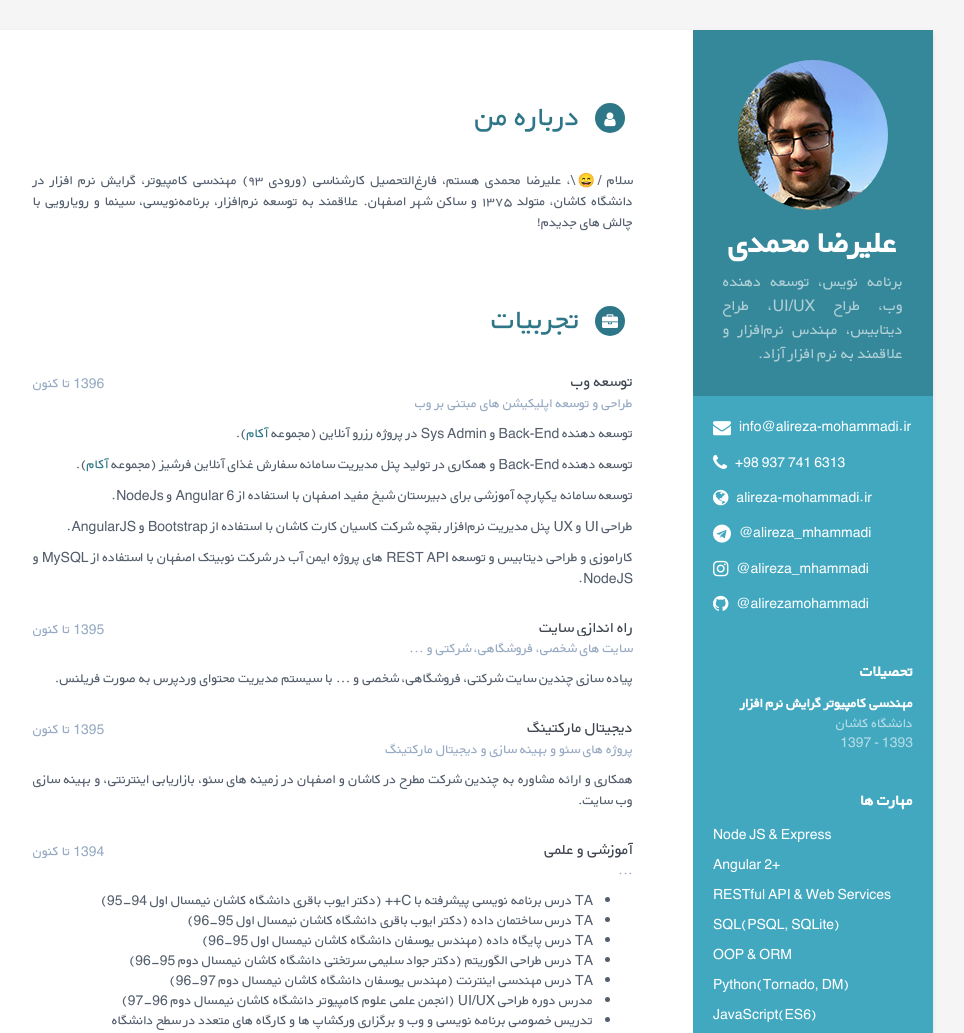
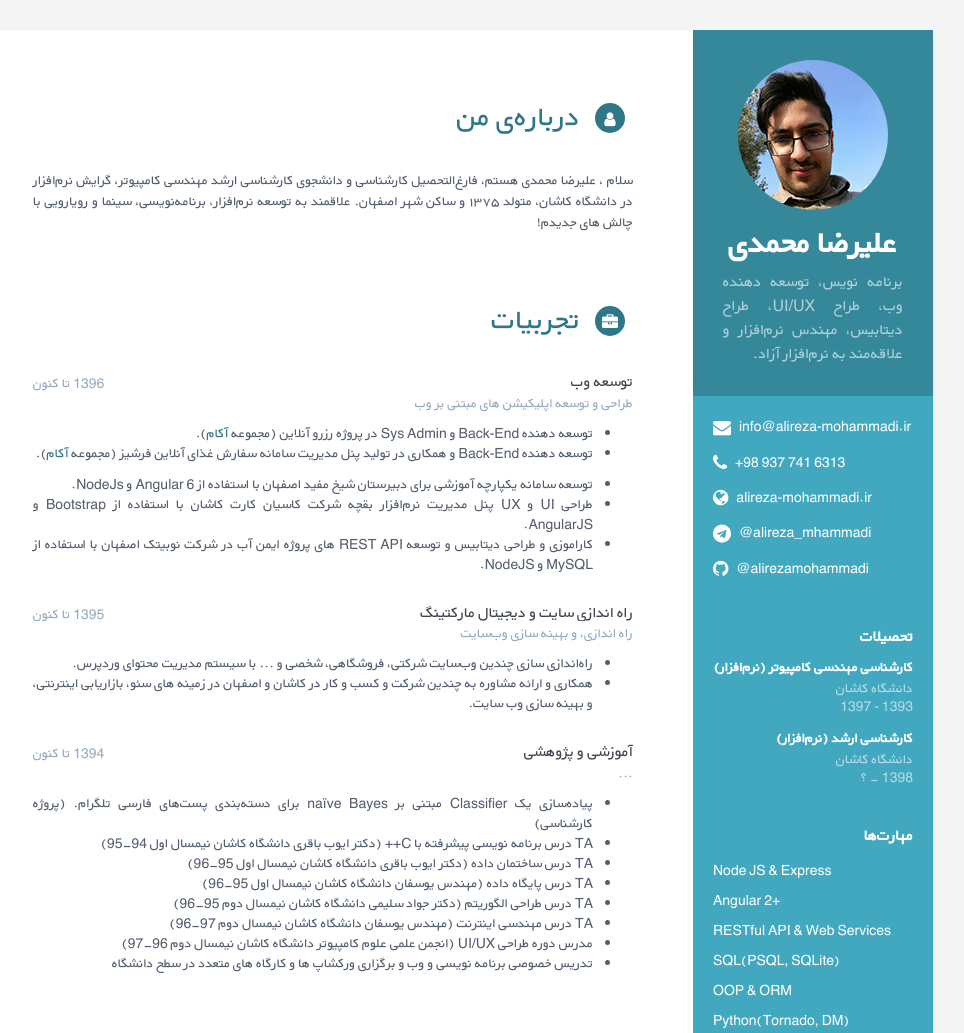
Before and after one commit to alirezamohammadi/PersonalWebsite, a plain HTML site: page index.html in a window 1280 px wide. Shown: the top 1033 px of the page, without its empty margins (187-1151 px from the left). Drawn offline with Linux system fonts and the light colour scheme.

Commit message:
some updates in context

```diff
--- a/index.html
+++ b/index.html
@@ -22,6 +22,8 @@
     <!-- Theme CSS -->
     <link id="theme-style" rel="stylesheet" href="assets/css/styles.css">
 
+    <link rel="shortcut icon" href="favicon.png" type="image/png">
+
 </head>
 
 <body>
@@ -32,7 +34,7 @@
                     alt="profile image" />
                 <h1 class="name">علیرضا محمدی</h1>
                 <p class="tagline text-justify">برنامه نویس، توسعه دهنده وب، طراح UI/UX، طراح دیتابیس، مهندس نرم‌افزار و
-                    علاقمند به نرم افزار آزاد.</p>
+                    علاقه‌مند به نرم‌افزار آزاد.</p>
             </div>
             <!--//profile-container-->
 
@@ -55,10 +57,6 @@
                         <a href="https://t.me/alireza_mhammadi" target="_blank">@alireza_mhammadi</a>
                     </li>
                     <li>
-                        <i class="fa fa-instagram"></i>
-                        <a href="https://www.instagram.com/alireza_mhammadi/" target="_blank">@alireza_mhammadi</a>
-                    </li>
-                    <li>
                         <i class="fa fa-github"></i>
                         <a href="https://github.com/alirezamohammadi" target="_blank">@alirezamohammadi</a>
                     </li>
@@ -68,16 +66,21 @@
             <div class="education-container container-block">
                 <h2 class="container-block-title">تحصیلات</h2>
                 <div class="item">
-                    <h4 class="degree">مهندسی کامپیوتر گرایش نرم افزار</h4>
+                    <h4 class="degree">کارشناسی مهندسی کامپیوتر (نرم‌افزار)</h4>
                     <h5 class="meta">دانشگاه کاشان</h5>
                     <div class="time">1393 - 1397</div>
+                </div>
+                <div class="item">
+                    <h4 class="degree">کارشناسی ارشد (نرم‌افزار)</h4>
+                    <h5 class="meta">دانشگاه کاشان</h5>
+                    <div class="time">1398 - ؟</div>
                 </div>
                 <!--//item-->
             </div>
             <!--//education-container-->
 
             <div class="languages-container container-block">
-                <h2 class="container-block-title">مهارت ها</h2>
+                <h2 class="container-block-title">مهارت‌ها</h2>
                 <ul class="list-unstyled interests-list ltr">
                     <li>Node JS & Express</li>
                     <li>Angular 2+</li>
@@ -102,12 +105,13 @@
 
             <section class="section summary-section">
                 <h2 class="section-title">
-                    <i class="fa fa-user heading-icon"></i>درباره من</h2>
+                    <i class="fa fa-user heading-icon"></i>درباره‌ی من</h2>
                 <div class="summary text-justify">
-                    <p>سلام /😄\، علیرضا محمدی هستم، فارغ‌التحصیل کارشناسی (ورودی ۹۳) مهندسی کامپیوتر، گرایش نرم افزار
-                        در
-                        دانشگاه کاشان، متولد ۱۳۷۵ و ساکن شهر اصفهان. علاقمند به توسعه نرم‌افزار، برنامه‌نویسی، سینما و
-                        رویارویی با چالش های جدیدم! </p>
+                    <p>
+                        سلام ، علیرضا محمدی هستم، فارغ‌التحصیل کارشناسی و دانشجوی کارشناسی ارشد مهندسی کامپیوتر، گرایش
+                        نرم‌افزار در دانشگاه کاشان، متولد ۱۳۷۵ و ساکن شهر اصفهان. علاقمند به توسعه نرم‌افزار،
+                        برنامه‌نویسی، سینما و رویارویی با چالش های جدیدم!
+                    </p>
                 </div>
                 <!--//summary-->
             </section>
@@ -127,73 +131,63 @@
                         <div class="company">طراحی و توسعه اپلیکیشن های مبتنی بر وب</div>
                     </div>
                     <!--//meta-->
-                    <div class="details">
-                        <p>توسعه دهنده Back-End و Sys Admin در پروژه رزرو آنلاین (مجموعه
+                    <ul>
+                        <li class="details">
+                            توسعه دهنده Back-End و Sys Admin در پروژه رزرو آنلاین (مجموعه
                             <a href="http://akaminc.ir/" target="_blank">آکام</a>).
-                        </p>
-                    </div>
-                    <div class="details">
-                        <p>توسعه دهنده Back-End و همکاری در تولید پنل مدیریت سامانه سفارش غذای آنلاین فرشیز (مجموعه
-                            <a href="http://akaminc.ir/" target="_blank">آکام</a>).
-                        </p>
-                    </div>
-                    <div class="details">
-                        <p>توسعه سامانه یکپارچه آموزشی برای دبیرستان شیخ مفید اصفهان با استفاده از Angular 6 و NodeJs.
-                        </p>
-                    </div>
-                    <div class="details">
-                        <p> طراحی UI و UX پنل مدیریت نرم‌افزار بقچه شرکت کاسیان کارت کاشان با استفاده از Bootstrap و
-                            AngularJS.</p>
-                    </div>
-                    <div class="details">
-                        <p> کاراموزی و طراحی دیتابیس و توسعه REST API های پروژه ایمن آب در شرکت نوبیتک اصفهان با استفاده
-                            از MySQL و NodeJS.</p>
-                    </div>
+                        </li>
+                        <li class="details">
+                            <p>توسعه دهنده Back-End و همکاری در تولید پنل مدیریت سامانه سفارش غذای آنلاین فرشیز (مجموعه
+                                <a href="http://akaminc.ir/" target="_blank">آکام</a>).
+                            </p>
+                        </li>
+                        <li class="details">
+                            توسعه سامانه یکپارچه آموزشی برای دبیرستان شیخ مفید اصفهان با استفاده از Angular 6 و NodeJs.
+                        </li>
+                        <li class="details">
+                            طراحی UI و UX پنل مدیریت نرم‌افزار بقچه شرکت کاسیان کارت کاشان با استفاده از Bootstrap و
+                            AngularJS.
+                        </li>
+                        <li class="details">
+                            کاراموزی و طراحی دیتابیس و توسعه REST API های پروژه ایمن آب در شرکت نوبیتک اصفهان با
+                            استفاده از MySQL و NodeJS.
+                        </li>
+                    </ul>
+
                 </div>
                 <!--//item-->
 
                 <div class="item">
                     <div class="meta">
                         <div class="upper-row">
-                            <h3 class="job-title">راه اندازی سایت</h3>
+                            <h3 class="job-title">راه اندازی سایت و دیجیتال مارکتینگ</h3>
                             <div class="time">1395 تا کنون</div>
                         </div>
                         <!--//upper-row-->
-                        <div class="company">سایت های شخصی، فروشگاهی، شرکتی و ...</div>
+                        <div class="company">راه اندازی، و بهینه سازی وب‌سایت</div>
                     </div>
                     <!--//meta-->
                     <div class="details">
-                        <p> پیاده سازی چندین سایت شرکتی، فروشگاهی، شخصی و ... با سیستم مدیریت محتوای وردپرس به صورت
-                            فریلنس.</p>
+                        <ul>
+                            <li>
+                                راه‌اندازی سازی چندین وب‌سایت شرکتی، فروشگاهی، شخصی و ... با سیستم مدیریت محتوای وردپرس.
+
+                            </li>
+                            <li>
+                                همکاری و ارائه مشاوره به چندین شرکت و کسب و کار در کاشان و اصفهان در زمینه های سئو،
+                                بازاریابی اینترنتی، و بهینه سازی وب سایت.
+                            </li>
+                        </ul>
                     </div>
                     <!--//details-->
                 </div>
                 <!--//item-->
 
-                <div class="item">
-                    <div class="meta">
-                        <div class="upper-row">
-                            <h3 class="job-title">دیجیتال مارکتینگ</h3>
-                            <div class="time">1395 تا کنون</div>
-                        </div>
-                        <!--//upper-row-->
-                        <div class="company">پروژه های سئو و بهینه سازی و دیجیتال مارکتینگ</div>
-                    </div>
-                    <!--//meta-->
-                    <div class="details">
-                        <p>همکاری و ارائه مشاوره به چندین شرکت مطرح در کاشان و اصفهان در زمینه های سئو، بازاریابی
-                            اینترنتی،
-                            و بهینه سازی وب سایت.</p>
-
-                    </div>
-                    <!--//details-->
-                </div>
-                <!--//item-->
 
                 <div class="item">
                     <div class="meta">
                         <div class="upper-row">
-                            <h3 class="job-title">آموزشی و علمی</h3>
+                            <h3 class="job-title">آموزشی و پژوهشی</h3>
                             <div class="time">1394 تا کنون</div>
                         </div>
                         <!--//upper-row-->
@@ -202,10 +196,12 @@
                     <!--//meta-->
                     <div class="details">
                         <ul>
+                            <li>پیاده‌سازی یک Classifier مبتنی بر naïve Bayes برای دسته‌بندی پست‌های فارسی تلگرام.
+                                (پروژه کارشناسی)</li>
                             <li>TA درس برنامه نویسی پیشرفته با C++ (دکتر ایوب باقری دانشگاه کاشان نیمسال اول 94-95)</li>
                             <li>TA درس ساختمان داده (دکتر ایوب باقری دانشگاه کاشان نیمسال اول 95-96)</li>
                             <li>TA درس پایگاه داده (مهندس یوسفان دانشگاه کاشان نیمسال اول 95-96)</li>
-                            <li>TA درس طراحی الگوریتم (دکتر جواد سلیمی سرتختی دانشگاه کاشان نیمسال دوم 95-96)</li>
+                            <li>TA درس طراحی الگوریتم (دکتر جواد سلیمی دانشگاه کاشان نیمسال دوم 95-96)</li>
                             <li>TA درس مهندسی اینترنت (مهندس یوسفان دانشگاه کاشان نیمسال دوم 97-96)</li>
                             <li>مدرس دوره طراحی UI/UX (انجمن علمی علوم کامپیوتر دانشگاه کاشان نیمسال دوم 96-97)</li>
                             <li>تدریس خصوصی برنامه نویسی و وب و برگزاری ورکشاپ ها و کارگاه های متعدد در سطح دانشگاه</li>
```
Also changed, not shown: ReadMe.txt (deleted), favicon.png (added).
